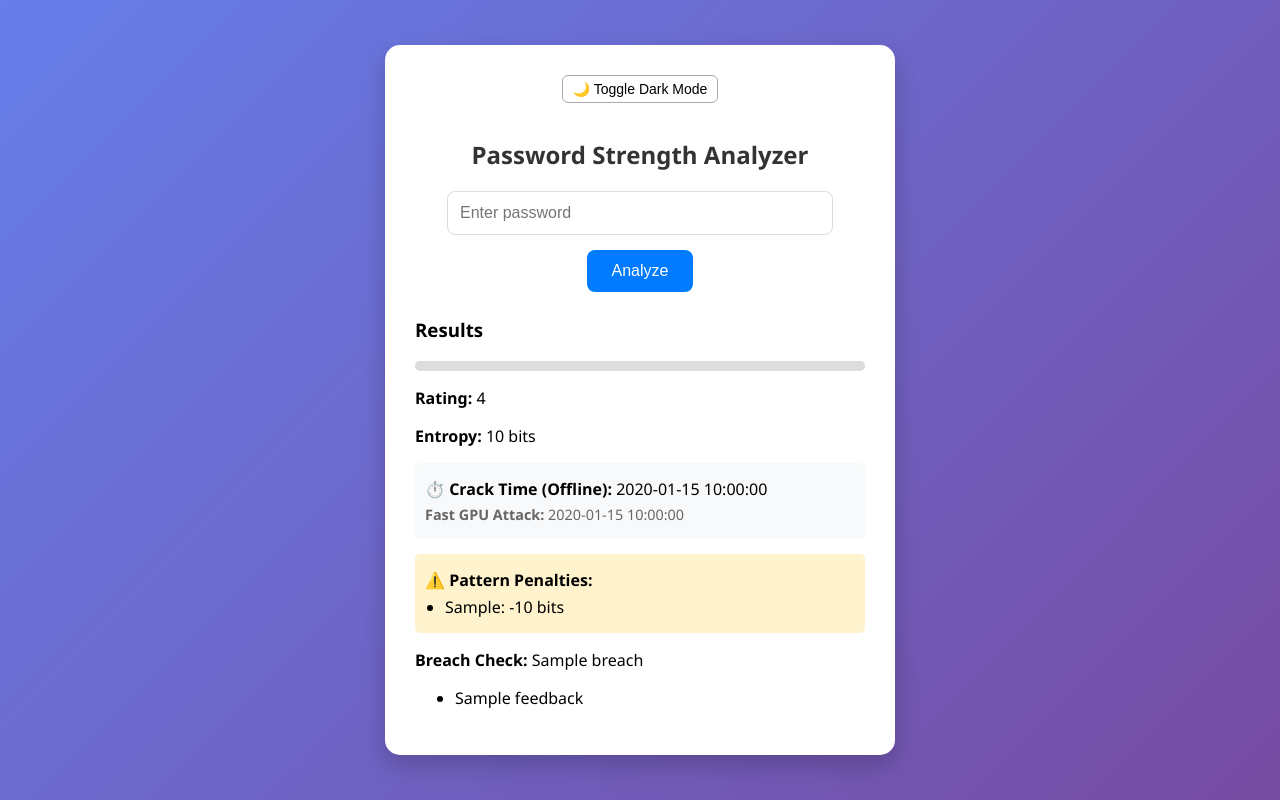
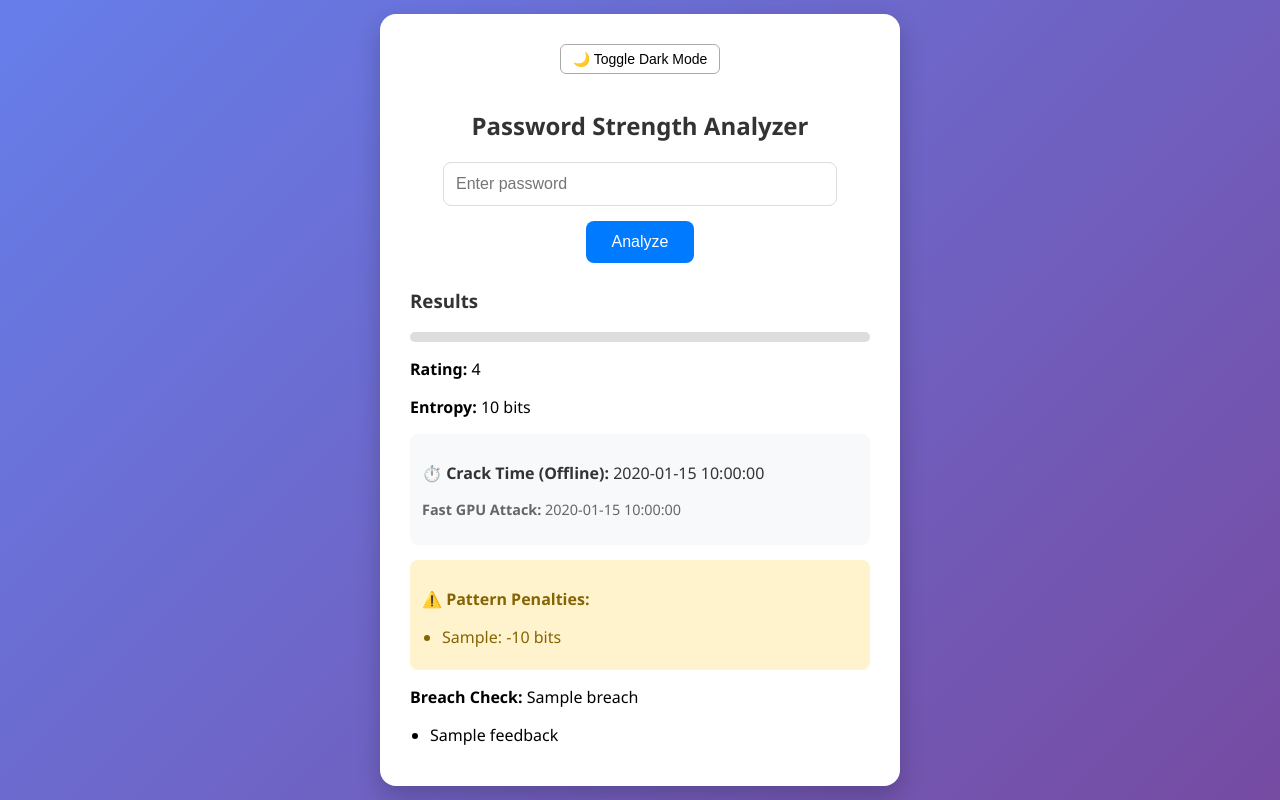
Before and after one commit to Lightsaber2/password_strength_analyzer, a Flask app: template templates/index.html in a window 1280 px wide. Run offline with Flask 3, Linux system fonts and the light colour scheme; the template is opened without the code that fills it: most values are stand-ins (such as "Sample title", 1, 10 or a date in 2020).

Commit message:
Fixed some dark mode bugs

```diff
--- a/templates/index.html
+++ b/templates/index.html
@@ -1,46 +1,61 @@
 <!DOCTYPE html>
-<html>
+<html lang="en">
 <head>
-  <title>Password Analyzer</title>
+  <meta charset="UTF-8" />
+  <title>Password Strength Analyzer</title>
+
   <style>
+    /* ================= Base Layout ================= */
+
     body {
       font-family: 'Segoe UI', Tahoma, Geneva, Verdana, sans-serif;
       background: linear-gradient(135deg, #667eea, #764ba2);
       min-height: 100vh;
+      margin: 0;
       display: flex;
       justify-content: center;
       align-items: center;
-      margin: 0;
       transition: background 0.4s, color 0.4s;
     }
+
     .container {
-      background: #fff;
+      background: #ffffff;
       padding: 30px;
-      border-radius: 15px;
-      box-shadow: 0 10px 25px rgba(0,0,0,0.2);
-      max-width: 450px;
+      border-radius: 16px;
+      box-shadow: 0 10px 25px rgba(0, 0, 0, 0.2);
+      max-width: 460px;
       width: 100%;
       text-align: center;
       animation: fadeIn 0.8s ease-in-out;
       transition: background 0.4s, color 0.4s;
     }
+
     h2 {
       margin-bottom: 20px;
       color: #333;
       transition: color 0.4s;
     }
+
+    h3 {
+      margin-top: 20px;
+      color: #333;
+    }
+
+    /* ================= Inputs & Buttons ================= */
+
     input {
+      width: 80%;
       padding: 12px;
-      width: 80%;
       margin-bottom: 15px;
+      border-radius: 8px;
       border: 1px solid #ddd;
-      border-radius: 8px;
       font-size: 16px;
-      transition: background 0.4s, color 0.4s, border 0.4s;
+      transition: background 0.3s, color 0.3s, border 0.3s;
     }
+
     button {
-      padding: 12px 25px;
-      background: #007BFF;
+      padding: 12px 26px;
+      background: #007bff;
       color: white;
       border: none;
       border-radius: 8px;
@@ -48,60 +63,9 @@
       font-size: 16px;
       transition: background 0.3s ease;
     }
+
     button:hover {
       background: #0056b3;
-    }
-    .result {
-      margin-top: 25px;
-      text-align: left;
-      animation: slideUp 0.5s ease-in-out;
-    }
-    .strength-bar {
-      height: 10px;
-      border-radius: 5px;
-      margin: 10px 0;
-      background: #ddd;
-      overflow: hidden;
-    }
-    .strength-fill { height: 10px; transition: width .25s ease; background: #ddd; border-radius: 4px; }
-
-    /* rating -> widths */
-    .strength-fill.weak { width: 25%; background: #e74c3c; }
-    .strength-fill.moderate { width: 50%; background: #f39c12; }
-    .strength-fill.strong { width: 75%; background: #2ecc71; }
-    .strength-fill.very-strong { width: 100%; background: #27ae60; }
-
-    @keyframes fadeIn {
-      from { opacity: 0; transform: translateY(10px); }
-      to { opacity: 1; transform: translateY(0); }
-    }
-    @keyframes slideUp {
-      from { opacity: 0; transform: translateY(20px); }
-      to { opacity: 1; transform: translateY(0); }
-    }
-
-    /* Dark mode styles */
-    body.dark {
-      background: linear-gradient(135deg, #1e1e1e, #121212);
-      color: #eee;
-    }
-    body.dark .container {
-      background: #1f1f1f;
-      color: #eee;
-    }
-    body.dark h2 {
-      color: #eee;
-    }
-    body.dark input {
-      background: #2c2c2c;
-      color: #eee;
-      border: 1px solid #444;
-    }
-    body.dark button {
-      background: #bb86fc;
-    }
-    body.dark button:hover {
-      background: #9b5de5;
     }
 
     .dark-toggle {
@@ -109,23 +73,139 @@
       background: transparent;
       border: 1px solid #aaa;
       color: inherit;
-      padding: 5px 10px;
+      padding: 6px 12px;
       border-radius: 6px;
       cursor: pointer;
       font-size: 14px;
-      transition: background 0.3s ease;
     }
-    .dark-toggle:hover {
-      background: rgba(0,0,0,0.1);
+
+    /* ================= Results ================= */
+
+    .result {
+      margin-top: 25px;
+      text-align: left;
+      animation: slideUp 0.5s ease-in-out;
+    }
+
+    .strength-bar {
+      height: 10px;
+      border-radius: 5px;
+      background: #ddd;
+      overflow: hidden;
+      margin: 10px 0;
+    }
+
+    .strength-fill {
+      height: 100%;
+      border-radius: 5px;
+      transition: width 0.3s ease;
+    }
+
+    .strength-fill.weak { width: 25%; background: #e74c3c; }
+    .strength-fill.moderate { width: 50%; background: #f39c12; }
+    .strength-fill.strong { width: 75%; background: #2ecc71; }
+    .strength-fill.very-strong { width: 100%; background: #27ae60; }
+
+    /* ================= Cards ================= */
+
+    .info-card {
+      margin: 15px 0;
+      padding: 12px;
+      border-radius: 8px;
+      background: #f8f9fa;
+      color: #333;
+    }
+
+    .warning-card {
+      margin: 12px 0;
+      padding: 12px;
+      border-radius: 8px;
+      background: #fff3cd;
+      color: #856404;
+    }
+
+    .muted-text {
+      font-size: 0.9em;
+      color: #666;
+    }
+
+    ul {
+      margin: 10px 0;
+      padding-left: 20px;
+    }
+
+    li {
+      margin-bottom: 6px;
+    }
+
+    /* ================= Animations ================= */
+
+    @keyframes fadeIn {
+      from { opacity: 0; transform: translateY(10px); }
+      to { opacity: 1; transform: translateY(0); }
+    }
+
+    @keyframes slideUp {
+      from { opacity: 0; transform: translateY(20px); }
+      to { opacity: 1; transform: translateY(0); }
+    }
+
+    /* ================= Dark Mode ================= */
+
+    body.dark {
+      background: linear-gradient(135deg, #1e1e1e, #121212);
+      color: #eee;
+    }
+
+    body.dark .container {
+      background: #1f1f1f;
+      color: #eee;
+    }
+
+    body.dark h2,
+    body.dark h3 {
+      color: #eee;
+    }
+
+    body.dark input {
+      background: #2c2c2c;
+      color: #eee;
+      border: 1px solid #444;
+    }
+
+    body.dark button {
+      background: #bb86fc;
+    }
+
+    body.dark button:hover {
+      background: #9b5de5;
+    }
+
+    body.dark .info-card {
+      background: #2a2a2a;
+      color: #eee;
+    }
+
+    body.dark .warning-card {
+      background: #3a2f15;
+      color: #ffdd88;
+    }
+
+    body.dark .muted-text {
+      color: #aaa;
     }
   </style>
 </head>
+
 <body>
   <div class="container">
-    <button class="dark-toggle" type="button" onclick="toggleDarkMode()">🌙 Toggle Dark Mode</button>
+    <button class="dark-toggle" onclick="toggleDarkMode()">🌙 Toggle Dark Mode</button>
+
     <h2>Password Strength Analyzer</h2>
+
     <form method="POST">
-      <input type="password" name="password" placeholder="Enter password" required><br>
+      <input type="password" name="password" placeholder="Enter password" required />
+      <br />
       <button type="submit">Analyze</button>
     </form>
 
@@ -133,36 +213,35 @@
     <div class="result">
       <h3>Results</h3>
 
-      <!-- Strength Bar -->
       <div class="strength-bar">
         <div class="strength-fill {{ result.rating|lower|replace(' ', '-') }}"></div>
       </div>
 
       <p><b>Rating:</b> {{ result.rating }}</p>
       <p><b>Entropy:</b> {{ result.entropy }} bits</p>
-      <div style="margin: 15px 0; padding: 10px; background: #f8f9fa; border-radius: 5px;">
-      <p style="margin: 5px 0;"><b>⏱️ Crack Time (Offline):</b> {{ result.crack_time }}</p>
-      <p style="margin: 5px 0; font-size: 0.9em; color: #666;">
-      <b>Fast GPU Attack:</b> {{ result.crack_time_fast }}
-      </p>
+
+      <div class="info-card">
+        <p><b>⏱️ Crack Time (Offline):</b> {{ result.crack_time }}</p>
+        <p class="muted-text"><b>Fast GPU Attack:</b> {{ result.crack_time_fast }}</p>
       </div>
 
-      {% if result.pattern_penalties and result.pattern_penalties|length > 0 %}
-      <div style="margin: 10px 0; padding: 10px; background: #fff3cd; border-radius: 5px;">
-      <p style="margin: 5px 0; font-weight: bold;">⚠️ Pattern Penalties:</p>
-      <ul style="margin: 5px 0; padding-left: 20px;">
-      {% for penalty_type, penalty_value in result.pattern_penalties %}
-      <li>{{ penalty_type }}: -{{ penalty_value }} bits</li>
-      {% endfor %}
-      </ul>
+      {% if result.pattern_penalties %}
+      <div class="warning-card">
+        <p><b>⚠️ Pattern Penalties:</b></p>
+        <ul>
+          {% for penalty_type, penalty_value in result.pattern_penalties %}
+          <li>{{ penalty_type }}: -{{ penalty_value }} bits</li>
+          {% endfor %}
+        </ul>
       </div>
       {% endif %}
+
       <p><b>Breach Check:</b> {{ result.breach }}</p>
 
-      {% if result.feedback and result.feedback|length > 0 %}
+      {% if result.feedback %}
       <ul>
         {% for fb in result.feedback %}
-          <li>{{ fb }}</li>
+        <li>{{ fb }}</li>
         {% endfor %}
       </ul>
       {% endif %}
@@ -176,12 +255,11 @@
       localStorage.setItem("darkMode", document.body.classList.contains("dark"));
     }
 
-    // Load preference
-    window.onload = function() {
+    window.onload = function () {
       if (localStorage.getItem("darkMode") === "true") {
         document.body.classList.add("dark");
       }
-    }
+    };
   </script>
 </body>
 </html>
```
